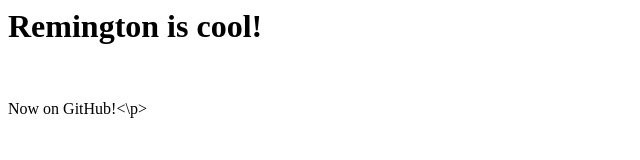
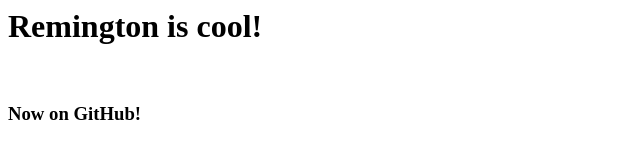
Before and after one commit to ryanroth83/Remington-Site, a plain HTML site: page index.html in a window 1280 px wide. Shown: the whole page, without its empty margins (0-640 px from the left). Drawn offline with Linux system fonts and the light colour scheme.

Commit message:
Update index.html

```diff
--- a/index.html
+++ b/index.html
@@ -1,3 +1,3 @@
 <h1>Remington is cool!</h1>
 <br>
-<p>Now on GitHub!<\p>
+<h3>Now on GitHub!</h3>
```
